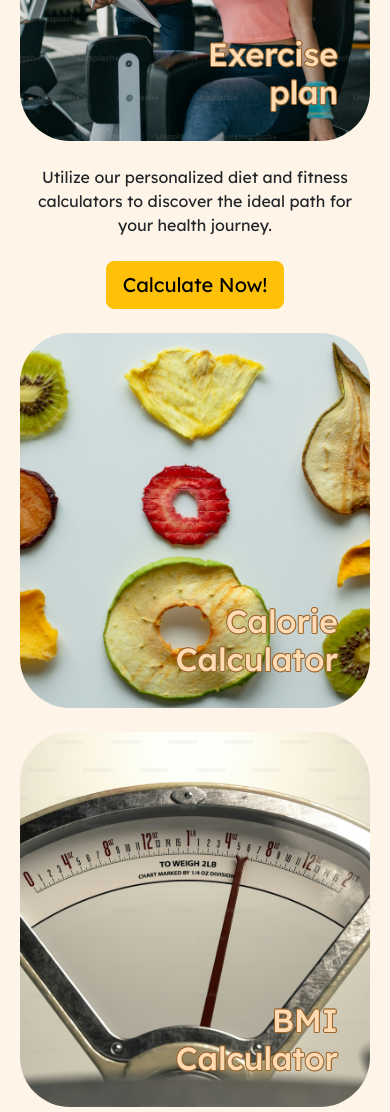
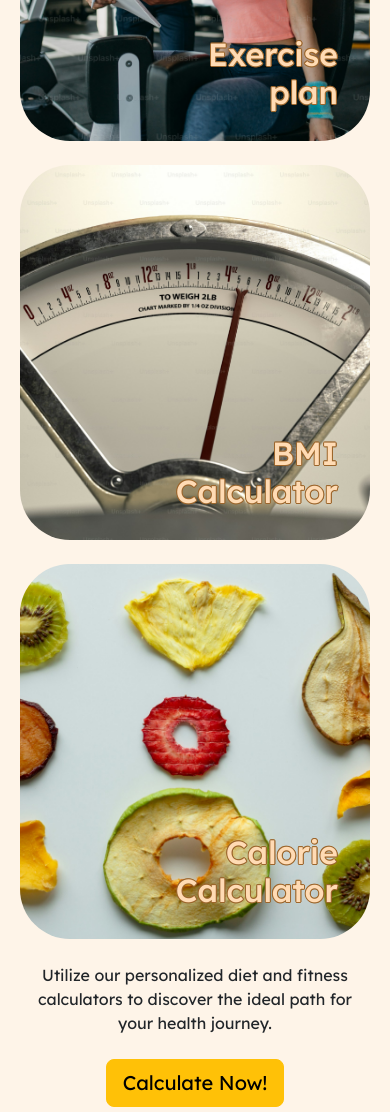
Before and after one commit to Danarmukti/SBP-WELLIXO, a website: page src/index.html in a window 390 px wide. Shown: the part 1058-2170 px from the top of the page. Drawn offline with nearby package versions, Linux system fonts and the light colour scheme; some icons are missing.

Commit message:
responsive fixed

```diff
--- a/src/index.html
+++ b/src/index.html
@@ -71,7 +71,7 @@
           </div>
         </div>
       </div>
-      <div class="row g-4">
+      <div class="row g-4 d-flex flex-md-row flex-column-reverse">
         <div class="col-md-6">
           <p class="mb-4">
             Utilize our personalized diet and fitness calculators to discover
```
